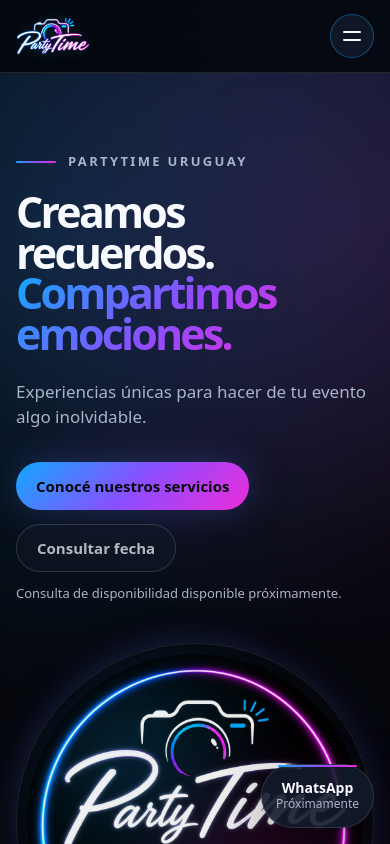
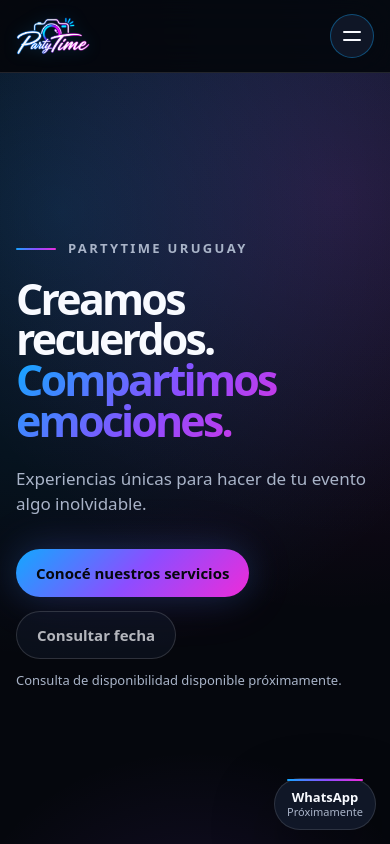
Before and after one commit to mocampo86/partytime-web, a React (Vite) app: page / in a window 390 px wide. Shown: the top 844 px of the page. Built offline with nearby package versions, Linux system fonts and the light colour scheme.

Commit message:
Logo invisible en mobile

```diff
--- a/src/styles/global.css
+++ b/src/styles/global.css
@@ -1711,6 +1711,38 @@
   }
 }
 
+@media (max-width: 40rem) {
+  .hero__inner {
+    padding-block: 2.75rem 2.5rem;
+    gap: 2rem;
+  }
+
+  .hero__media {
+    display: none;
+  }
+
+  .whatsapp-cta {
+    right: max(0.875rem, env(safe-area-inset-right));
+    bottom: max(0.875rem, env(safe-area-inset-bottom));
+    min-width: 0;
+    min-height: 3.25rem;
+    padding: 0.5rem 0.75rem;
+  }
+
+  .whatsapp-cta::before {
+    right: 0.75rem;
+    left: 0.75rem;
+  }
+
+  .whatsapp-cta__service {
+    font-size: 0.8125rem;
+  }
+
+  .whatsapp-cta__status {
+    font-size: 0.6875rem;
+  }
+}
+
 @media (min-width: 48rem) {
   .site-brand__logo {
     height: 2.65rem;
```
